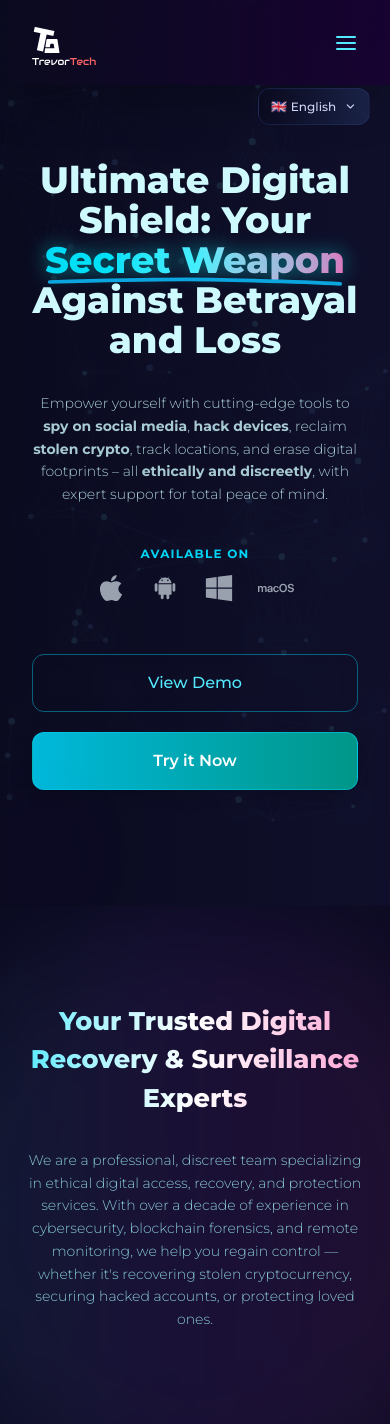
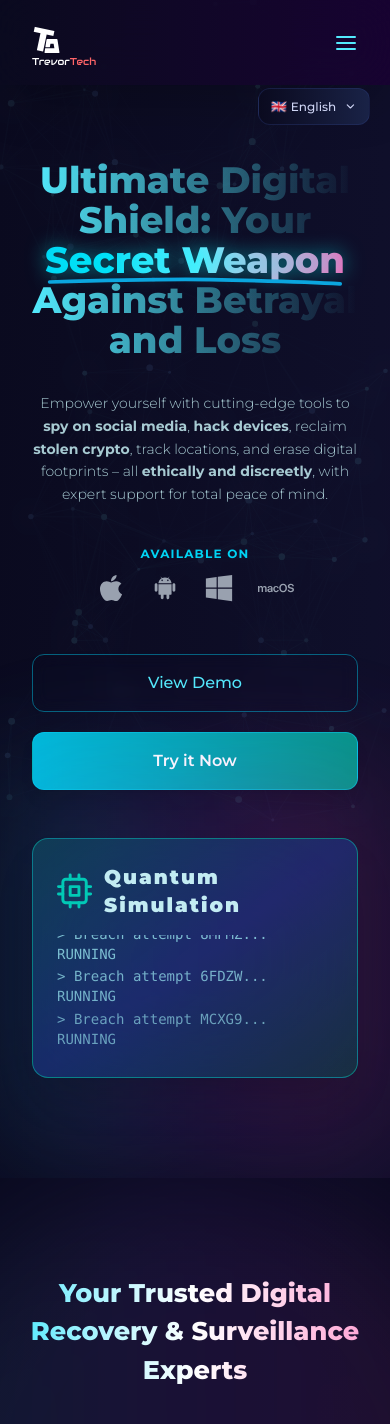
Before and after one commit to LifeofPaks/trevor-tech, a React (Vite) app: page / in a window 390 px wide. Shown: the top 1424 px of the page. Built offline with nearby package versions, Linux system fonts and the light colour scheme; a web font is replaced by a local one.

Commit message:
updated home page

```diff
--- a/src/components/hero/Hero.jsx
+++ b/src/components/hero/Hero.jsx
@@ -11,6 +11,7 @@ import BuyModal from "../buyModal/BuyModal";
 import HeroImage from "../../assets/hero-image.png";
 import { useTranslation } from "react-i18next";
 import { Trans } from "react-i18next";
+import HoloAccessTerminal from "../terminal/HoloAccessTerminal";
 
 const Hero = () => {
   const [open, setOpen] = useState(false);
@@ -70,7 +71,7 @@ const Hero = () => {
         <Arrow className="w-8 h-8 drop-shadow-glow" />
       </motion.div>
 
-      <div className="flex flex-col lg:flex-row items-start justify-between !gap-16 !mb-8">
+      <div className="flex flex-col lg:flex-row lg:items-start justify-between lg:!gap-16 !mb-8">
         {/* Left Section */}
         <motion.div
           className="flex-1"
@@ -78,8 +79,8 @@ const Hero = () => {
           animate={{ opacity: 1, x: 0 }}
           transition={{ duration: 0.7, ease: "easeOut" }}
         >
-          <div className="relative inline-block lg:w-[125%]">
-            <h1 className="text-[2.3rem] md:text-4xl lg:text-[3.6rem] font-extrabold lg:leading-[70px] leading-[40px] text-center lg:text-left">
+          <div className="relative inline-block ">
+            <h1 className="text-[2.3rem] md:text-4xl lg:text-[3.6rem] font-extrabold lg:leading-[70px] leading-[40px] text-center lg:text-left font-black bg-gradient-to-r from-cyan-300  bg-clip-text text-transparent">
               {t("home_page.hero_title")}
               <span className="relative inline-block">
                 <span
@@ -180,11 +181,12 @@ const Hero = () => {
 
             {/* Image Container */}
 
-            <img
+            {/* <img
               src={HeroImage}
               alt="Digital security and monitoring dashboard showcasing hack, track, and recovery tools"
               className="relative w-full lg:!h-[500px] !h-[400px] rounded-2xl object-cover shadow-inner hidden lg:block opacity-40"
-            />
+            /> */}
+            <HoloAccessTerminal />
             {/* Inner Glow */}
             {/* <div className="absolute inset-0 rounded-2xl bg-gradient-to-t from-cyan-900/50 to-transparent opacity-50" /> */}
           </motion.div>
--- a/src/components/terminal/HoloAccessTerminal.jsx
+++ b/src/components/terminal/HoloAccessTerminal.jsx
@@ -1,3 +1,8 @@
+import { useMotionValue, useSpring, useTransform, motion } from "framer-motion";
+import { useEffect, useRef, useState } from "react";
+import { useTranslation } from "react-i18next";
+import { FiCpu } from "react-icons/fi";
+
 // HoloAccess Terminal
 const HoloAccessTerminal = ({ inView }) => {
   const { t } = useTranslation();
@@ -33,13 +38,13 @@ const HoloAccessTerminal = ({ inView }) => {
   return (
     <motion.div
       ref={ref}
-      className="relative lg:!w-[450px] lg:!h-[300px] !w-full !h-[240px] !my-12 lg:!my-0"
+      className="relative lg:!w-[550px] lg:!h-[300px] !w-full !h-[240px] !my-12 lg:!my-0"
       style={{ x: tx, y: ty, perspective: 1000 }}
       onMouseMove={onMove}
       whileHover={{ scale: 1.05 }}
     >
       <motion.div
-        className="absolute inset-0 bg-gradient-to-br from-cyan-900/70 via-violet-900/60 to-teal-900/50 backdrop-blur-3xl rounded-2xl border border-teal-400/50 shadow-2xl overflow-hidden"
+        className="absolute inset-0 bg-gradient-to-br from-cyan-900/70 via-blue-900/60 to-teal-900/50 backdrop-blur-3xl rounded-2xl border border-teal-400/50 shadow-2xl overflow-hidden"
         animate={{ opacity: [0.8, 1, 0.8] }}
         transition={{ duration: 3, repeat: Infinity }}
       >
@@ -65,36 +70,11 @@ const HoloAccessTerminal = ({ inView }) => {
               </motion.div>
             ))}
           </div>
-          <div className="relative !w-24 !h-24 !mx-auto">
-            <svg className="w-full h-full">
-              <circle
-                cx="50%"
-                cy="50%"
-                r="40%"
-                fill="none"
-                stroke="url(#progressGradient)"
-                strokeWidth="4"
-                strokeDasharray={`${progress * 2.51} 251`}
-              />
-              <defs>
-                <linearGradient
-                  id="progressGradient"
-                  x1="0%"
-                  y1="0%"
-                  x2="100%"
-                  y2="100%"
-                >
-                  <stop offset="0%" style={{ stopColor: "#22d3ee" }} />
-                  <stop offset="100%" style={{ stopColor: "#2dd4bf" }} />
-                </linearGradient>
-              </defs>
-            </svg>
-            <span className="absolute inset-0 flex items-center justify-center text-cyan-100 font-bold">
-              {Math.round(progress)}%
-            </span>
-          </div>
+
         </div>
       </motion.div>
     </motion.div>
   );
 };
+
+export default HoloAccessTerminal;
```
